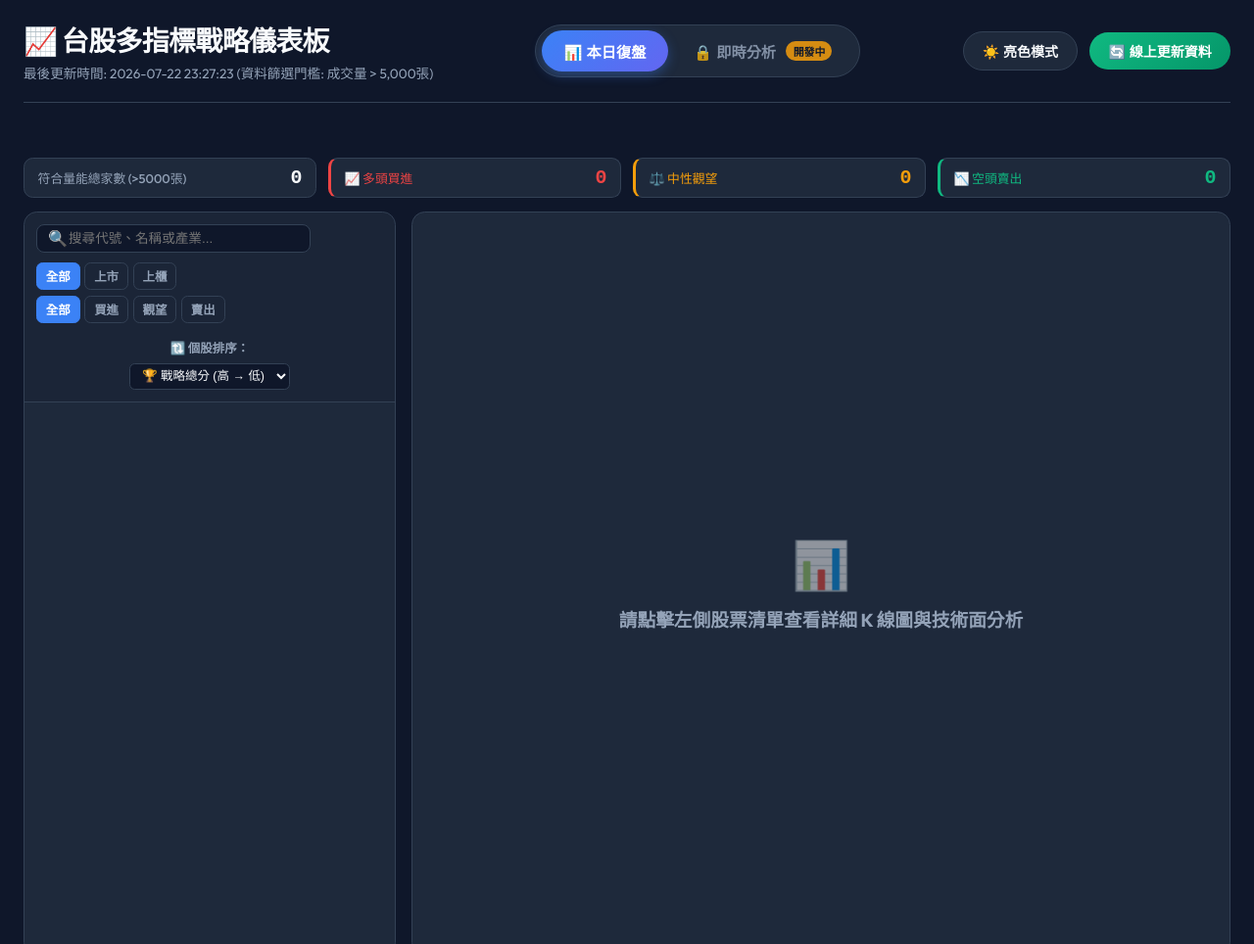
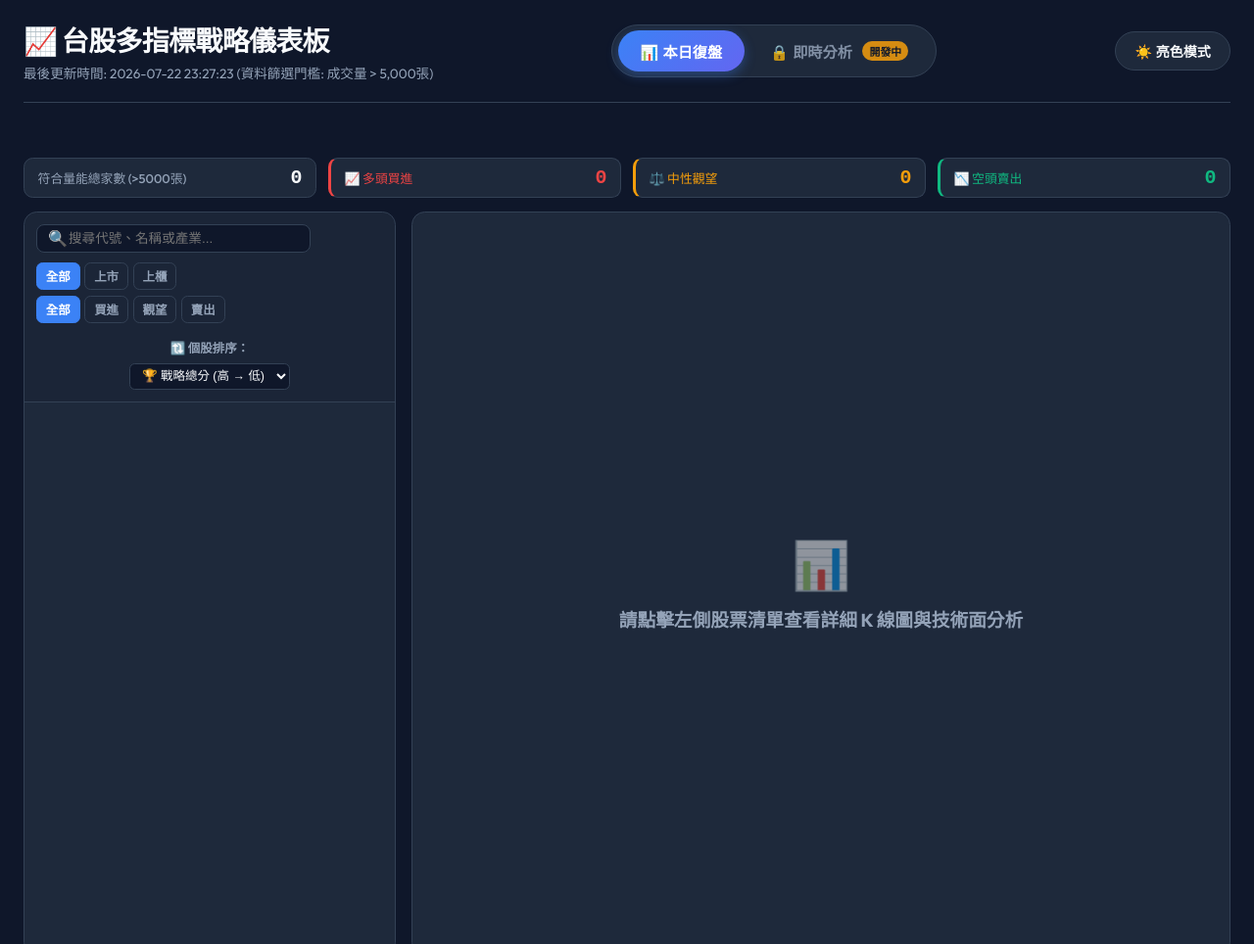
Before and after one commit to LeonHi1025/Stock, a plain HTML site: page stock_report.html in a window 1280 px wide. Shown: the top 964 px of the page at 98% size. Drawn offline with Linux system fonts and the light colour scheme.

Commit message:
Remove 線上更新資料 button from header

```diff
--- a/stock_report.html
+++ b/stock_report.html
@@ -28,7 +28,7 @@
 
             <div class="header-actions">
                 <button class="btn-action" id="themeToggleBtn">☀️ 亮色模式</button>
-                <button class="btn-action btn-primary" id="refreshBtn" onclick="triggerRefresh()">🔄 線上更新資料</button>
+
             </div>
         </header>
 
```
Also changed, not shown: web/templates/base.html (+1 -1 lines).
